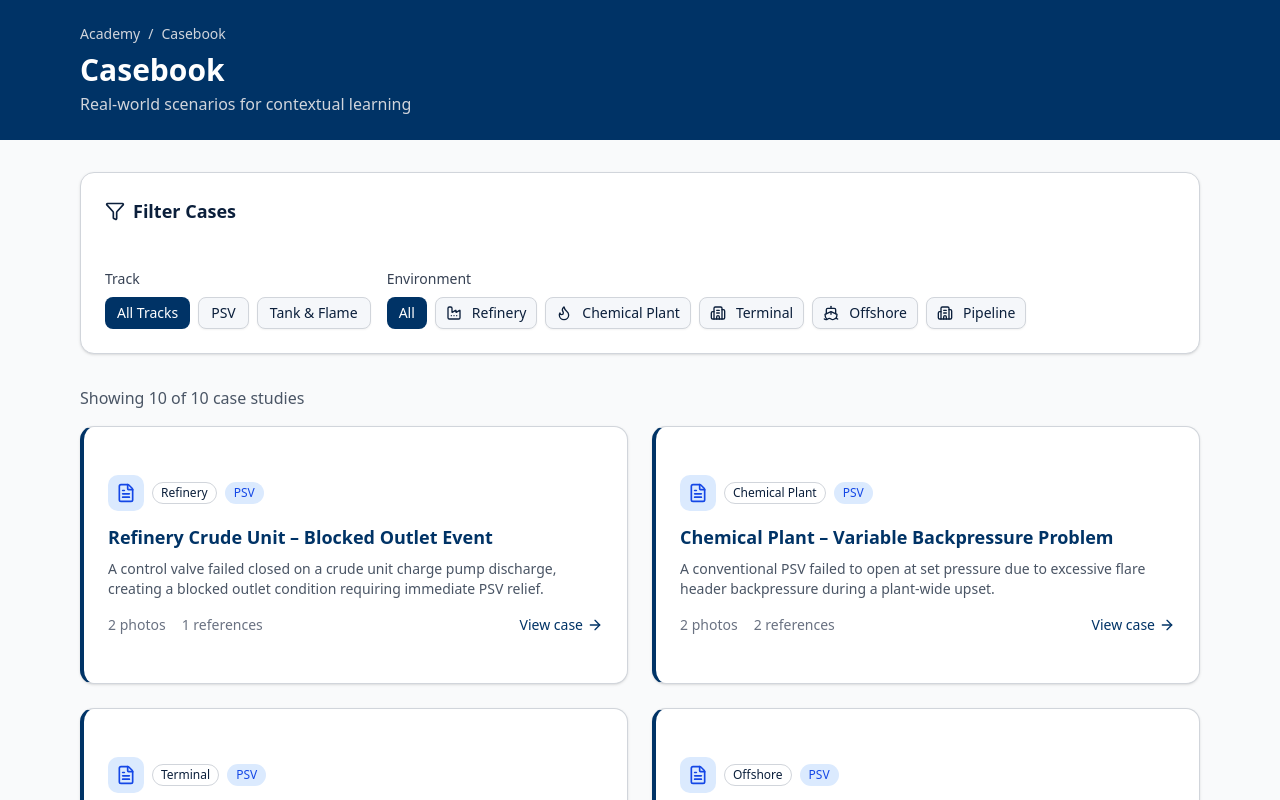
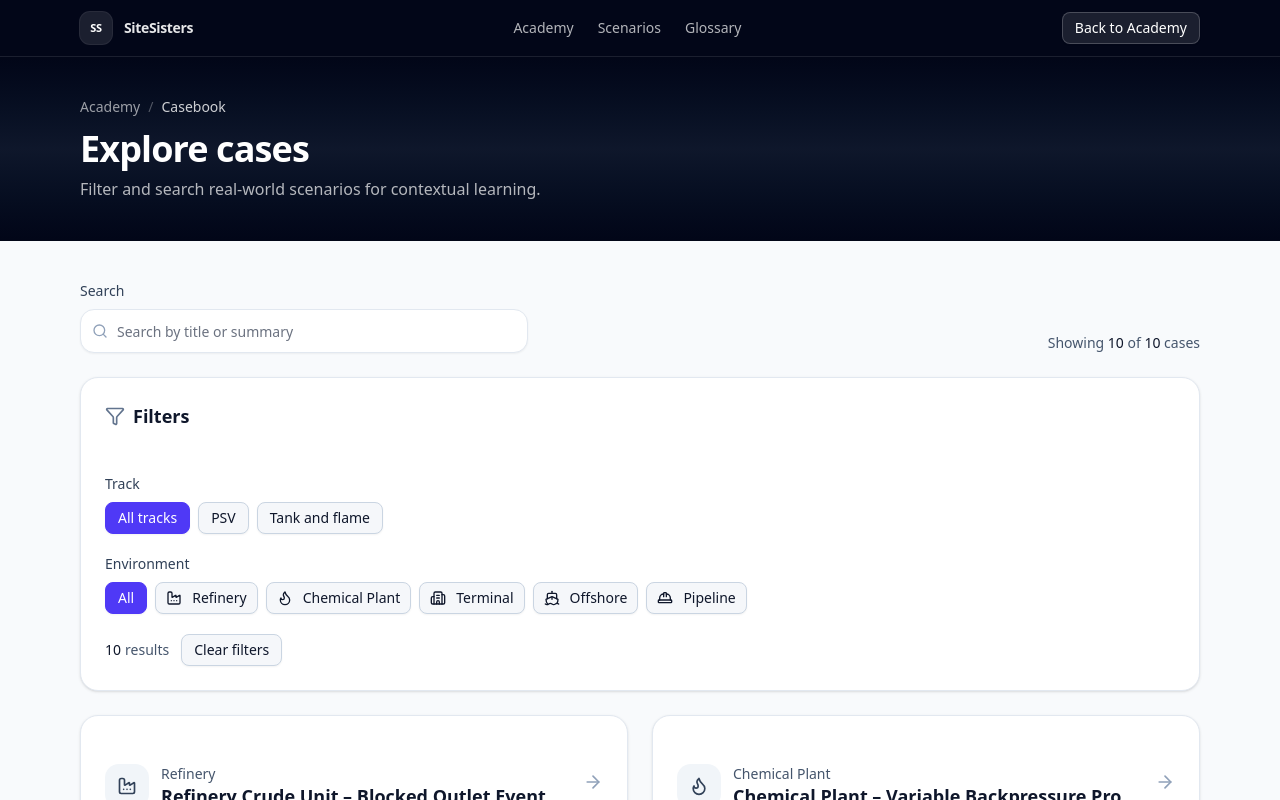
Before and after one commit to jtheoc80/Pressure-Management-Game-, a Next.js app: page /learn/cases in a window 1280 px wide. Shown: the top 800 px of the page. Built offline with nearby package versions, Linux system fonts and the light colour scheme; no server answers.

Commit message:
Refactor: Improve casebook page UI and add search functionality
Co-authored-by: jtheoc80 <jtheoc80@gmail.com>

```diff
--- a/app/learn/cases/page.tsx
+++ b/app/learn/cases/page.tsx
@@ -2,19 +2,21 @@
 
 import React, { useState, useMemo } from "react";
 import Link from "next/link";
-import { FileText, Filter, Building2, Flame, Factory, Ship, ArrowRight } from "lucide-react";
+import { ArrowRight, Building2, Factory, Filter, Flame, HardHat, Search, Ship } from "lucide-react";
+import { BrandMark } from "@/components/BrandMark";
 import { Card, CardContent, CardHeader, CardTitle } from "@/components/ui/card";
 import { Button } from "@/components/ui/button";
 import { Badge } from "@/components/ui/badge";
+import { Input } from "@/components/ui/input";
 import { cases, type CaseStudy, type CaseEnvironment } from "@/lib/academy/cases";
 import type { Track } from "@/lib/academy/types";
 
-const environmentIcons: Record<CaseEnvironment, React.ReactNode> = {
-  refinery: <Factory className="w-4 h-4" />,
-  chemical: <Flame className="w-4 h-4" />,
-  terminal: <Building2 className="w-4 h-4" />,
-  offshore: <Ship className="w-4 h-4" />,
-  pipeline: <Building2 className="w-4 h-4" />,
+const environmentIcons: Record<CaseEnvironment, React.ElementType> = {
+  refinery: Factory,
+  chemical: Flame,
+  terminal: Building2,
+  offshore: Ship,
+  pipeline: HardHat,
 };
 
 const environmentLabels: Record<CaseEnvironment, string> = {
@@ -33,182 +35,269 @@ const trackLabels: Record<Track, string> = {
 export default function CasebookPage() {
   const [selectedTrack, setSelectedTrack] = useState<Track | "all">("all");
   const [selectedEnvironment, setSelectedEnvironment] = useState<CaseEnvironment | "all">("all");
+  const [searchQuery, setSearchQuery] = useState("");
 
   const filteredCases = useMemo(() => {
+    const query = searchQuery.trim().toLowerCase();
     return cases.filter((c) => {
       if (selectedTrack !== "all" && c.track !== selectedTrack) return false;
       if (selectedEnvironment !== "all" && c.environment !== selectedEnvironment) return false;
+      if (query) {
+        const haystack = `${c.title} ${c.summary}`.toLowerCase();
+        if (!haystack.includes(query)) return false;
+      }
       return true;
     });
-  }, [selectedTrack, selectedEnvironment]);
+  }, [selectedTrack, selectedEnvironment, searchQuery]);
 
   const environments = Array.from(new Set(cases.map((c) => c.environment)));
 
   return (
-    <div className="min-h-screen bg-gray-50">
-      {/* Header */}
-      <header className="bg-[#003366] text-white py-6">
-        <div className="max-w-6xl mx-auto px-4">
-          <div className="flex items-center gap-2 text-gray-300 text-sm mb-2">
-            <Link href="/learn" className="hover:text-white">Academy</Link>
-            <span>/</span>
-            <span>Casebook</span>
-          </div>
-          <h1 className="text-3xl font-bold">Casebook</h1>
-          <p className="text-gray-300 mt-1">
-            Real-world scenarios for contextual learning
-          </p>
+    <div className="min-h-screen bg-slate-50">
+      {/* Navbar */}
+      <header className="sticky top-0 z-50 bg-slate-950 text-white/90 border-b border-white/10">
+        <div className="max-w-6xl mx-auto px-4 h-14 flex items-center justify-between">
+          <Link href="/" className="flex items-center gap-3">
+            <BrandMark />
+            <span className="text-sm font-semibold tracking-tight text-white/90">SiteSisters</span>
+          </Link>
+
+          <nav className="hidden md:flex items-center gap-6">
+            <Link href="/learn" className="text-sm text-white/70 hover:text-white transition-colors">
+              Academy
+            </Link>
+            <Link href="/psv-quest" className="text-sm text-white/70 hover:text-white transition-colors">
+              Scenarios
+            </Link>
+            <Link href="/glossary" className="text-sm text-white/70 hover:text-white transition-colors">
+              Glossary
+            </Link>
+          </nav>
+
+          <Link href="/learn" className="hidden sm:block">
+            <Button
+              size="sm"
+              variant="outline"
+              className="bg-white/10 text-white hover:bg-white/15 border border-white/20 focus-visible:ring-2 focus-visible:ring-indigo-400 focus-visible:border-indigo-400"
+            >
+              Back to Academy
+            </Button>
+          </Link>
         </div>
       </header>
 
-      <main className="max-w-6xl mx-auto px-4 py-8">
+      {/* Hero */}
+      <section className="bg-gradient-to-b from-slate-950 via-slate-900 to-slate-950">
+        <div className="max-w-6xl mx-auto px-4 py-10">
+          <div className="flex items-center gap-2 text-white/60 text-sm mb-3">
+            <Link href="/learn" className="hover:text-white transition-colors">
+              Academy
+            </Link>
+            <span className="text-white/30">/</span>
+            <span className="text-white/80">Casebook</span>
+          </div>
+          <h1 className="text-3xl md:text-4xl font-semibold tracking-tight text-white">Explore cases</h1>
+          <p className="text-white/70 mt-2 max-w-2xl">
+            Filter and search real-world scenarios for contextual learning.
+          </p>
+        </div>
+      </section>
+
+      <main className="max-w-6xl mx-auto px-4 py-10">
+        <div className="grid gap-6">
+          {/* Search + count */}
+          <div className="flex flex-col gap-3 md:flex-row md:items-end md:justify-between">
+            <div className="w-full md:max-w-md">
+              <label htmlFor="case-search" className="block text-sm font-medium text-slate-700 mb-2">
+                Search
+              </label>
+              <div className="relative">
+                <Search className="pointer-events-none absolute left-3 top-1/2 -translate-y-1/2 size-4 text-slate-400" />
+                <Input
+                  id="case-search"
+                  value={searchQuery}
+                  onChange={(e) => setSearchQuery(e.target.value)}
+                  placeholder="Search by title or summary"
+                  className="h-11 rounded-xl bg-white border-slate-200 pl-9 focus-visible:ring-2 focus-visible:ring-indigo-400 focus-visible:border-indigo-400"
+                />
+              </div>
+            </div>
+
+            <p className="text-sm text-slate-600">
+              Showing <span className="font-medium text-slate-900">{filteredCases.length}</span> of{" "}
+              <span className="font-medium text-slate-900">{cases.length}</span> cases
+            </p>
+          </div>
+
           {/* Filters */}
-        <Card className="mb-8">
+          <Card className="bg-white border border-slate-200 rounded-2xl shadow-sm">
             <CardHeader className="pb-3">
-            <CardTitle className="text-lg flex items-center gap-2">
-              <Filter className="w-5 h-5" />
-              Filter Cases
+              <CardTitle className="text-base md:text-lg flex items-center gap-2 text-slate-900">
+                <Filter className="size-5 text-slate-500" />
+                Filters
               </CardTitle>
             </CardHeader>
-          <CardContent>
-            <div className="flex flex-wrap gap-4">
+            <CardContent className="grid gap-5">
               {/* Track Filter */}
-              <div>
-                <label className="block text-sm font-medium text-gray-700 mb-2">Track</label>
-                <div className="flex gap-2">
+              <div className="grid gap-2">
+                <span className="text-sm font-medium text-slate-700">Track</span>
+                <div className="flex flex-wrap gap-2">
                   <Button
-                    variant={selectedTrack === "all" ? "default" : "outline"}
+                    variant="outline"
                     size="sm"
                     onClick={() => setSelectedTrack("all")}
-                    className={selectedTrack === "all" ? "bg-[#003366]" : ""}
+                    className={
+                      selectedTrack === "all"
+                        ? "bg-indigo-600 hover:bg-indigo-500 text-white border-indigo-600 focus-visible:ring-2 focus-visible:ring-indigo-400 focus-visible:border-indigo-400"
+                        : "border-slate-300 text-slate-900 hover:bg-slate-50"
+                    }
                   >
-                    All Tracks
+                    All tracks
                   </Button>
                   <Button
-                    variant={selectedTrack === "psv" ? "default" : "outline"}
+                    variant="outline"
                     size="sm"
                     onClick={() => setSelectedTrack("psv")}
-                    className={selectedTrack === "psv" ? "bg-[#003366]" : ""}
+                    className={
+                      selectedTrack === "psv"
+                        ? "bg-indigo-600 hover:bg-indigo-500 text-white border-indigo-600 focus-visible:ring-2 focus-visible:ring-indigo-400 focus-visible:border-indigo-400"
+                        : "border-slate-300 text-slate-900 hover:bg-slate-50"
+                    }
                   >
                     PSV
                   </Button>
                   <Button
-                    variant={selectedTrack === "tank_flame" ? "default" : "outline"}
+                    variant="outline"
                     size="sm"
                     onClick={() => setSelectedTrack("tank_flame")}
-                    className={selectedTrack === "tank_flame" ? "bg-[#003366]" : ""}
+                    className={
+                      selectedTrack === "tank_flame"
+                        ? "bg-indigo-600 hover:bg-indigo-500 text-white border-indigo-600 focus-visible:ring-2 focus-visible:ring-indigo-400 focus-visible:border-indigo-400"
+                        : "border-slate-300 text-slate-900 hover:bg-slate-50"
+                    }
                   >
-                    Tank & Flame
+                    Tank and flame
                   </Button>
                 </div>
               </div>
 
               {/* Environment Filter */}
-              <div>
-                <label className="block text-sm font-medium text-gray-700 mb-2">Environment</label>
+              <div className="grid gap-2">
+                <span className="text-sm font-medium text-slate-700">Environment</span>
                 <div className="flex flex-wrap gap-2">
                   <Button
-                    variant={selectedEnvironment === "all" ? "default" : "outline"}
+                    variant="outline"
                     size="sm"
                     onClick={() => setSelectedEnvironment("all")}
-                    className={selectedEnvironment === "all" ? "bg-[#003366]" : ""}
+                    className={
+                      selectedEnvironment === "all"
+                        ? "bg-indigo-600 hover:bg-indigo-500 text-white border-indigo-600 focus-visible:ring-2 focus-visible:ring-indigo-400 focus-visible:border-indigo-400"
+                        : "border-slate-300 text-slate-900 hover:bg-slate-50"
+                    }
                   >
                     All
                   </Button>
-                  {environments.map((env) => (
+                  {environments.map((env) => {
+                    const EnvIcon = environmentIcons[env];
+                    return (
                       <Button
                         key={env}
-                      variant={selectedEnvironment === env ? "default" : "outline"}
+                        variant="outline"
                         size="sm"
                         onClick={() => setSelectedEnvironment(env)}
-                      className={selectedEnvironment === env ? "bg-[#003366]" : ""}
+                        className={
+                          selectedEnvironment === env
+                            ? "bg-indigo-600 hover:bg-indigo-500 text-white border-indigo-600 focus-visible:ring-2 focus-visible:ring-indigo-400 focus-visible:border-indigo-400"
+                            : "border-slate-300 text-slate-900 hover:bg-slate-50"
+                        }
                       >
-                      {environmentIcons[env]}
+                        <EnvIcon className="size-4" />
                         <span className="ml-1">{environmentLabels[env]}</span>
                       </Button>
-                  ))}
+                    );
+                  })}
                 </div>
               </div>
+
+              <div className="flex flex-wrap items-center gap-3 text-sm text-slate-600">
+                <span className="inline-flex items-center gap-1">
+                  <span className="font-medium text-slate-900">{filteredCases.length}</span> results
+                </span>
+                <Button
+                  variant="outline"
+                  size="sm"
+                  className="border-slate-300 text-slate-900 hover:bg-slate-50"
+                  onClick={() => {
+                    setSearchQuery("");
+                    setSelectedTrack("all");
+                    setSelectedEnvironment("all");
+                  }}
+                >
+                  Clear filters
+                </Button>
               </div>
             </CardContent>
           </Card>
 
-        {/* Results count */}
-        <p className="text-gray-600 mb-4">
-          Showing {filteredCases.length} of {cases.length} case studies
-        </p>
-
           {/* Case Grid */}
-        <div className="grid md:grid-cols-2 gap-6">
+          <div className="grid gap-6 md:grid-cols-2">
             {filteredCases.map((caseStudy) => (
               <CaseCard key={caseStudy.id} caseStudy={caseStudy} />
             ))}
           </div>
 
           {filteredCases.length === 0 && (
-          <div className="text-center py-12">
-            <FileText className="w-12 h-12 text-gray-400 mx-auto mb-4" />
-            <p className="text-gray-600">No cases match your filters.</p>
-            <Button
-              variant="outline"
-              className="mt-4"
-              onClick={() => {
-                setSelectedTrack("all");
-                setSelectedEnvironment("all");
-              }}
-            >
-              Clear Filters
-            </Button>
+            <div className="rounded-2xl border border-slate-200 bg-white p-10 text-center shadow-sm">
+              <p className="text-slate-600">No cases match your filters.</p>
             </div>
           )}
+        </div>
       </main>
     </div>
   );
 }
 
 function CaseCard({ caseStudy }: { caseStudy: CaseStudy }) {
+  const EnvIcon = environmentIcons[caseStudy.environment];
   return (
     <Link href={`/learn/cases/${caseStudy.id}`}>
-      <Card className="h-full hover:shadow-lg transition-shadow cursor-pointer border-l-4 border-l-[#003366]">
+      <Card className="h-full bg-white border border-slate-200 rounded-2xl shadow-sm hover:shadow-md hover:border-slate-300 transition cursor-pointer">
         <CardContent className="p-6">
-          <div className="flex items-start justify-between gap-4 mb-3">
-            <div className="flex items-center gap-2">
-              <div className="p-2 bg-blue-100 rounded-lg">
-                <FileText className="w-5 h-5 text-blue-700" />
+          <div className="flex items-start justify-between gap-4">
+            <div className="flex items-center gap-3 min-w-0">
+              <div className="bg-slate-100 text-slate-700 rounded-xl p-3">
+                <EnvIcon className="size-5" />
               </div>
-              <div className="flex gap-2">
-                <Badge variant="outline" className="text-xs">
-                  {environmentLabels[caseStudy.environment]}
-                </Badge>
-                <Badge
-                  variant="secondary"
-                  className={`text-xs ${
-                    caseStudy.track === "psv"
-                      ? "bg-blue-100 text-blue-700"
-                      : "bg-amber-100 text-amber-700"
-                  }`}
-                >
-                  {trackLabels[caseStudy.track]}
-                </Badge>
+              <div className="min-w-0">
+                <p className="text-sm text-slate-600">{environmentLabels[caseStudy.environment]}</p>
+                <h3 className="text-slate-900 font-semibold text-lg leading-snug truncate">
+                  {caseStudy.title}
+                </h3>
               </div>
             </div>
+            <ArrowRight className="mt-2 size-5 text-slate-400 shrink-0" />
           </div>
 
-          <h3 className="font-semibold text-[#003366] text-lg mb-2">
-            {caseStudy.title}
-          </h3>
-
-          <p className="text-gray-600 text-sm mb-4 line-clamp-3">
+          <p className="text-slate-500 text-sm mt-3 line-clamp-1">
             {caseStudy.summary}
           </p>
 
-          <div className="flex items-center justify-between text-sm">
-            <div className="flex items-center gap-4 text-gray-500">
-              <span>{caseStudy.photos.length} photos</span>
-              <span>{caseStudy.ruleRefs.length} references</span>
+          <div className="mt-5 flex flex-wrap items-center gap-2">
+            <Badge variant="outline" className="text-xs text-slate-700 border-slate-200">
+              {trackLabels[caseStudy.track]}
+            </Badge>
+            <Badge variant="outline" className="text-xs text-slate-700 border-slate-200">
+              {caseStudy.photos.length} photos
+            </Badge>
+            <Badge variant="outline" className="text-xs text-slate-700 border-slate-200">
+              {caseStudy.ruleRefs.length} references
+            </Badge>
           </div>
-            <span className="text-[#003366] font-medium flex items-center gap-1">
-              View case <ArrowRight className="w-4 h-4" />
+
+          <div className="mt-6 flex items-center justify-between text-sm">
+            <span className="text-slate-600">Open details</span>
+            <span className="inline-flex items-center gap-1 text-slate-900 font-medium">
+              View case <ArrowRight className="size-4 text-slate-400" />
             </span>
           </div>
         </CardContent>
--- /dev/null
+++ b/components/BrandMark.tsx
@@ -0,0 +1,24 @@
+import * as React from "react";
+
+import { cn } from "@/lib/utils";
+
+type BrandMarkProps = {
+  className?: string;
+  label?: string;
+};
+
+export function BrandMark({ className, label = "SiteSisters" }: BrandMarkProps) {
+  return (
+    <div className={cn("inline-flex items-center gap-2", className)}>
+      <div
+        aria-hidden="true"
+        className={cn(
+          "flex size-8 items-center justify-center rounded-lg bg-white/10 ring-1 ring-white/15"
+        )}
+      >
+        <span className="text-[11px] font-semibold tracking-tight text-white">SS</span>
+      </div>
+      <span className="sr-only">{label}</span>
+    </div>
+  );
+}
```
Lines whose indentation alone changed are shown as unchanged.
